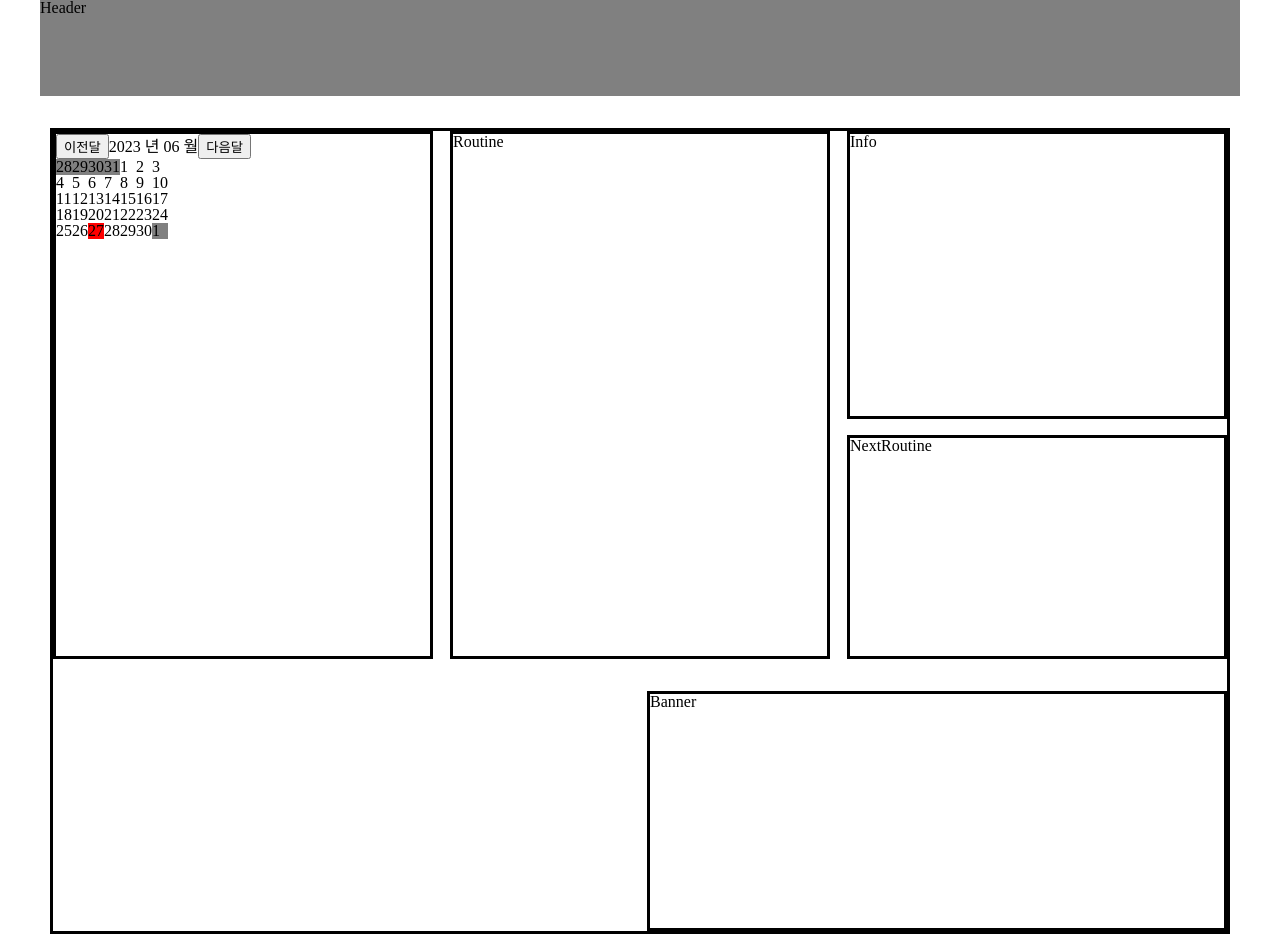
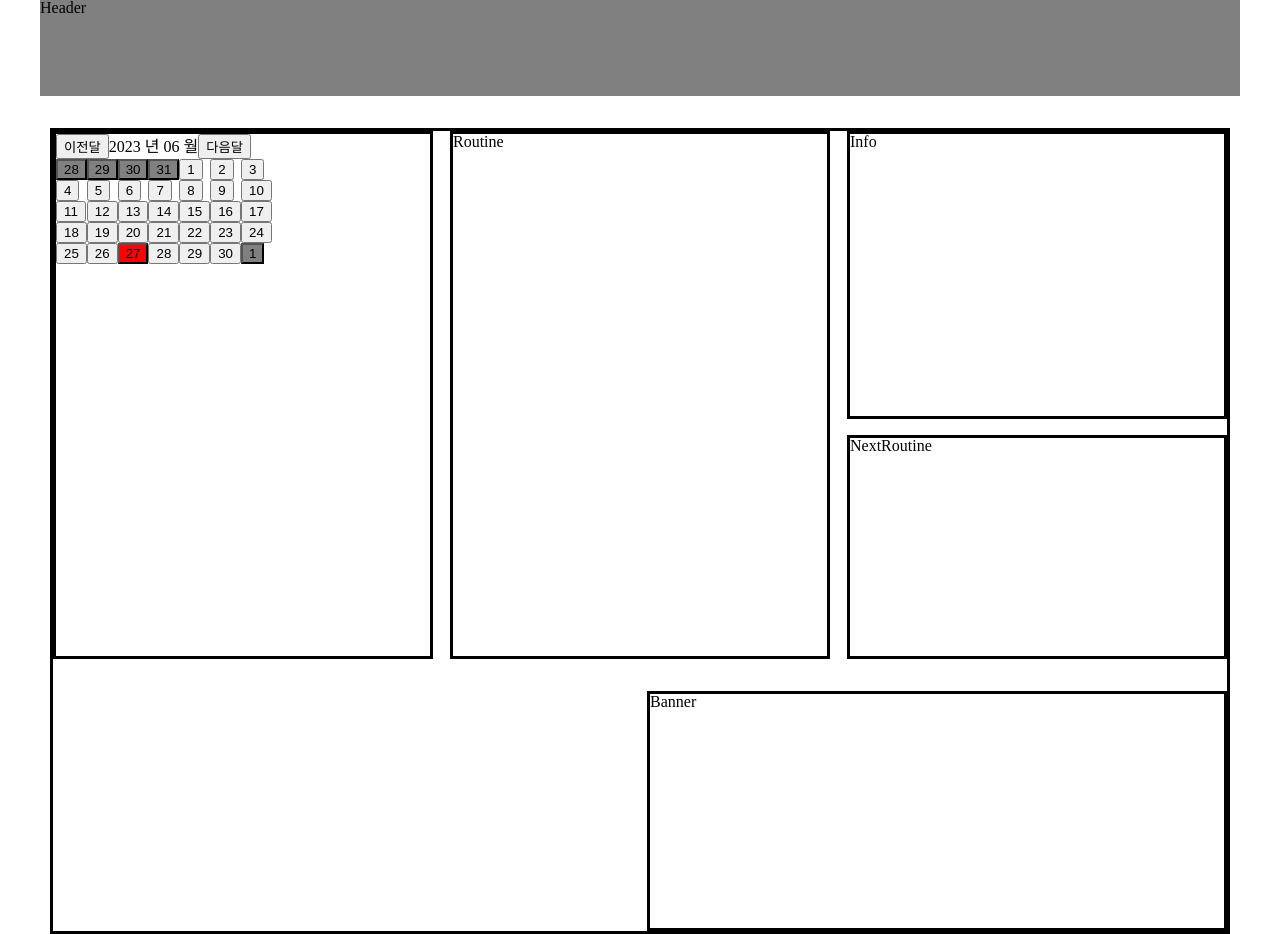
Before and after one commit to Techeer-FM-Studio/frontend, a Next.js app: page / in a window 1280 px wide. Built offline with nearby package versions, Linux system fonts and the light colour scheme.

Commit message:
feat: 각 날짜들을 버튼으로 변경, 누를 시 누른 날짜와 일 나오도록 설정, 버튼 색상을 이전 레이아웃과 동일하게 변경

```diff
--- a/src/components/Calendar.tsx
+++ b/src/components/Calendar.tsx
@@ -28,22 +28,41 @@ const Calendar = () => {
                 .startOf('week')
                 .add(index, 'day');
 
+              const handleClick = () => {
+                // 클릭 이벤트 핸들러 함수 정의
+                console.log(
+                  `Button Clicked for week ${week}, day ${days.format('D')}`
+                );
+              };
+
               if (moment().format('YYYYMMDD') === days.format('YYYYMMDD')) {
                 return (
-                  <td key={index} style={{ backgroundColor: 'red' }}>
-                    <span>{days.format('D')}</span>
+                  <td key={index}>
+                    <button
+                      onClick={handleClick}
+                      style={{ backgroundColor: 'red' }}
+                    >
+                      <span>{days.format('D')}</span>
+                    </button>
                   </td>
                 );
               } else if (days.format('MM') !== today.format('MM')) {
                 return (
-                  <td key={index} style={{ backgroundColor: 'gray' }}>
-                    <span>{days.format('D')}</span>
+                  <td key={index}>
+                    <button
+                      onClick={handleClick}
+                      style={{ backgroundColor: 'gray' }}
+                    >
+                      <span>{days.format('D')}</span>
+                    </button>
                   </td>
                 );
               } else {
                 return (
                   <td key={index}>
-                    <span>{days.format('D')}</span>
+                    <button onClick={handleClick}>
+                      <span>{days.format('D')}</span>
+                    </button>
                   </td>
                 );
               }
```
